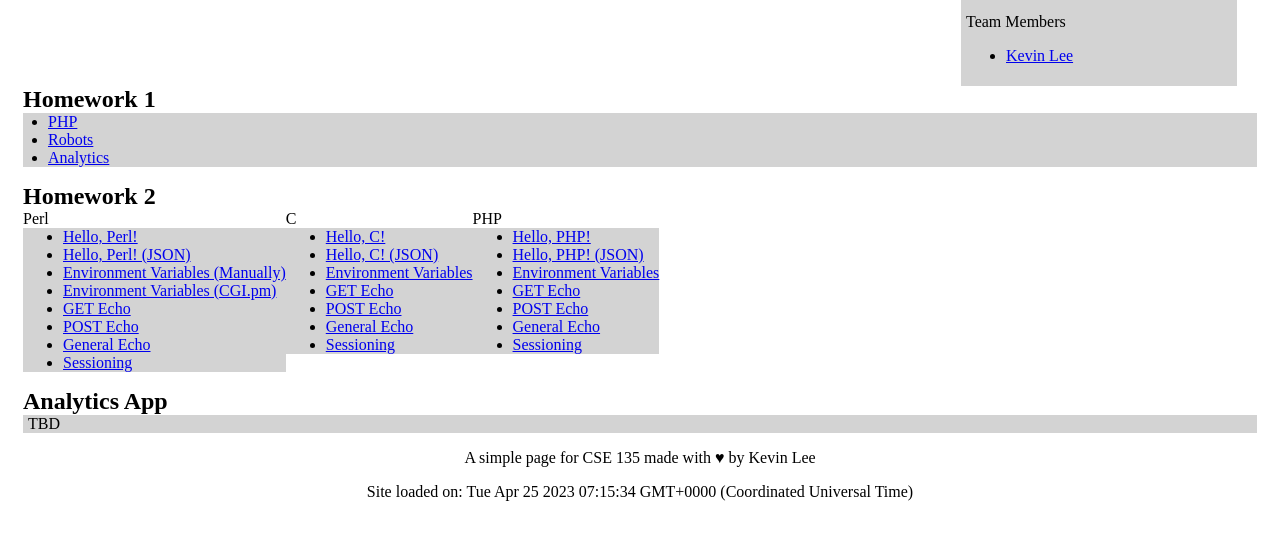
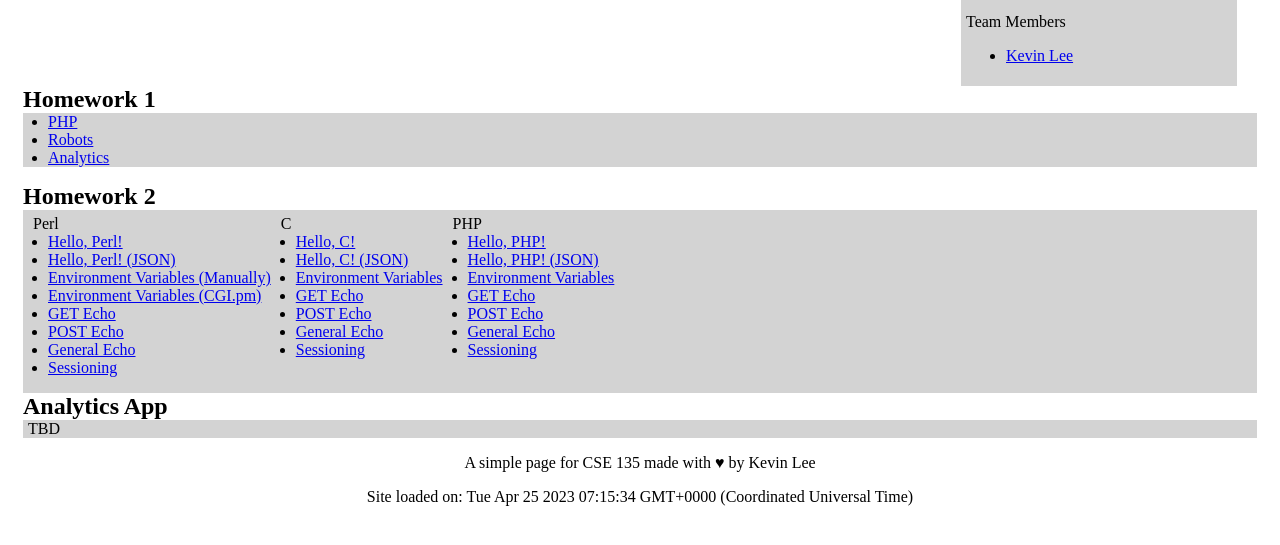
Before and after one commit to kjl001/kjl135.site, a plain HTML site: page index.html in a window 1280 px wide. Shown: the part 131-676 px from the top of the page. Drawn offline with Linux system fonts and the light colour scheme.

Commit message:
mess with hw2 styles

```diff
--- a/styles/index.css
+++ b/styles/index.css
@@ -46,4 +46,14 @@ footer {
 #hw2 {
 	display: flex;
 	flex-direction: row;
+	background-color: lightgray;
+	padding-top: 5px;
 }
+
+#hw2 label {
+	padding-left: 10px;
+}
+
+#hw2 ul {
+	padding-left: 25px;
+}
```
